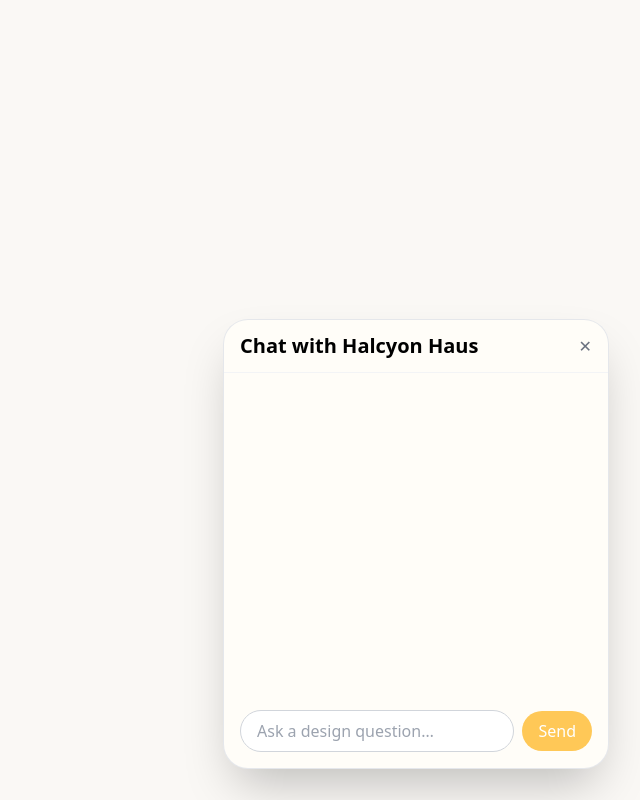
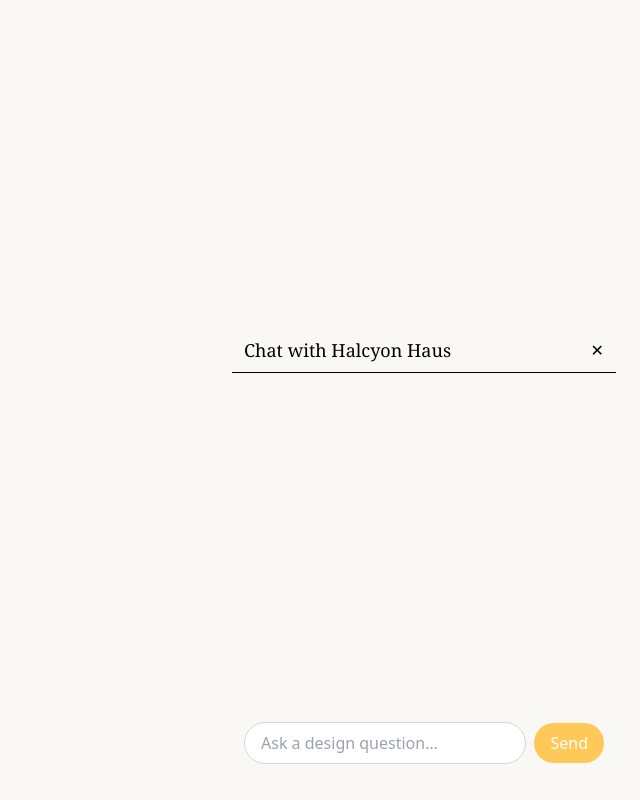
Before and after one commit to HalcyonHaus/halcyonhaus-site, a Next.js app: page / in a window 1280 px wide. Both pictures are taken after a click on the button "Open chat". Shown: the whole page, without its empty margins (640-1280 px from the left). Built offline with nearby package versions, Linux system fonts and the light colour scheme.

Commit message:
Update ChatBubble.jsx

```diff
--- a/components/ChatBubble.jsx
+++ b/components/ChatBubble.jsx
@@ -6,29 +6,36 @@ export default function ChatBubble() {
 
   return (
     <>
-      {/* Floating amber thought-bubble */}
+      {/* Floating minimal bubble */}
       {!open && (
         <button
           onClick={() => setOpen(true)}
           className="
-            fixed bottom-8 right-8
-            w-14 h-14
-            bg-[#FFC857]
+            fixed bottom-6 right-6
+            w-12 h-12
+            bg-[var(--neutral-200)]
             rounded-full
-            shadow-lg
+            shadow-sm
             flex items-center justify-center
-            hover:shadow-2xl transition-shadow
+            hover:shadow-md transition-shadow
             focus:outline-none
           "
           aria-label="Open chat"
         >
           <svg
             xmlns="http://www.w3.org/2000/svg"
-            className="w-7 h-7 text-white"
+            className="w-6 h-6 text-[var(--neutral-600)]"
+            fill="none"
             viewBox="0 0 24 24"
-            fill="currentColor"
+            stroke="currentColor"
+            strokeWidth={1.5}
           >
-            <path d="M12 2C6.477 2 2 5.58 2 10c0 1.993.932 3.82 2.516 5.172L4 22l6.828-2.343A9.944 9.944 0 0012 20c5.523 0 10-3.58 10-8s-4.477-8-10-8z"/>
+            {/* Simple speech‐bubble outline */}
+            <path
+              strokeLinecap="round"
+              strokeLinejoin="round"
+              d="M8 10h8m-8 4h6m2 2l4 4V6a2 2 0 00-2-2H6a2 2 0 00-2 2v12l4-4"
+            />
           </svg>
         </button>
       )}
@@ -36,28 +43,30 @@ export default function ChatBubble() {
       {/* Expanded panel */}
       {open && (
         <div className="
-            fixed bottom-8 right-8
-            w-80 md:w-96 lg:w-[24rem] h-[28rem]
-            bg-[#FFFDF8]
-            rounded-3xl
-            shadow-2xl
-            ring-1 ring-gray-200
+            fixed bottom-6 right-6
+            w-72 sm:w-80 md:w-96 h-[28rem]
+            bg-[var(--neutral-50)]
+            rounded-2xl
+            shadow-lg
+            ring-1 ring-[var(--neutral-200)]
             flex flex-col overflow-hidden
-          ">
+            font-sans
+          "
+        >
           {/* Header */}
-          <div className="flex items-center justify-between px-4 py-3 border-b border-gray-100">
-            <h3 className="text-xl font-semibold">Chat with Halcyon Haus</h3>
+          <div className="flex items-center justify-between px-3 py-2 border-b border-[var(--neutral-200)]">
+            <h3 className="text-lg font-serif">Chat with Halcyon Haus</h3>
             <button
               onClick={() => setOpen(false)}
-              className="text-gray-500 hover:text-gray-800 focus:outline-none"
+              className="text-[var(--neutral-600)] hover:text-[var(--neutral-800)] focus:outline-none"
               aria-label="Close chat"
             >
               ✕
             </button>
           </div>
 
-          {/* Chat body */}
-          <div className="flex-1 p-4">
+          {/* Chat content */}
+          <div className="flex-1 p-3">
             <DesignBotChat />
           </div>
         </div>
```
